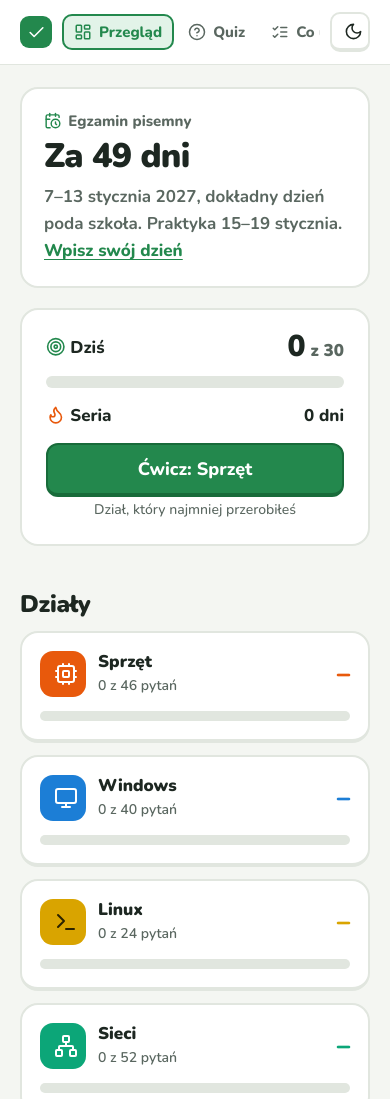
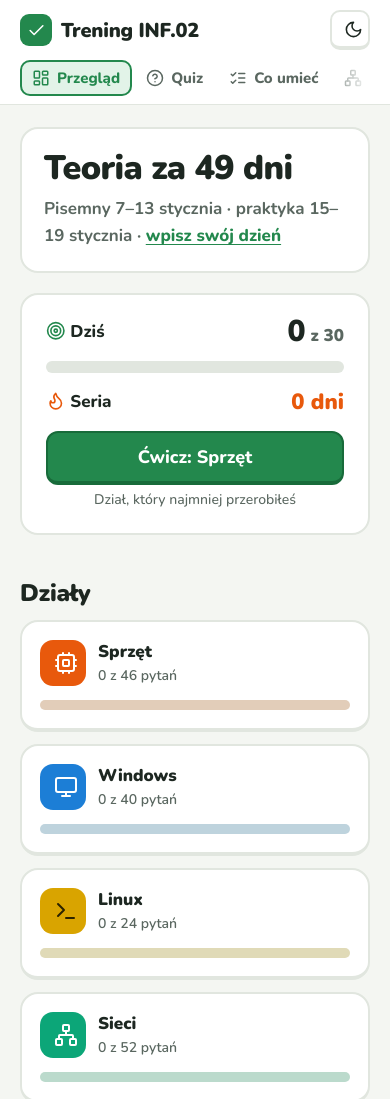
Before and after one commit to ofc0urse/trening-inf02, a plain HTML site: page Trening-INF02.html in a window 390 px wide. Shown: the top 1099 px of the page. Drawn offline with nearby package versions, Linux system fonts and the light colour scheme.

Commit message:
Przeglad: naglowek Teoria za N dni, pasek na pelna szerokosc, zakladki na telefonie, stany puste, seria
Co-Authored-By: Claude Opus 5.5 <noreply@anthropic.com>

```diff
--- a/Trening-INF02.html
+++ b/Trening-INF02.html
@@ -56,7 +56,8 @@ body { margin: 0; background: var(--bg); color: var(--ink); font: 500 17px/1.6 v
 section > p, section > ol, section > ul { max-width: 70ch; }
 
 /* górny pasek: marka, zakładki, motyw */
-.bar-top { position: sticky; top: 0; z-index: 5; display: flex; align-items: center; gap: 18px; margin: 0 calc(-1 * max(20px, env(safe-area-inset-left, 0px))) 30px; padding: 10px max(20px, env(safe-area-inset-left, 0px)); background: var(--paper); border-bottom: 1px solid var(--line); }
+.bar-top { position: sticky; top: 0; z-index: 5; margin-bottom: 30px; background: var(--paper); border-bottom: 1px solid var(--line); }
+.bar-in { max-width: 1200px; margin: 0 auto; display: flex; align-items: center; gap: 18px; padding: 10px max(20px, env(safe-area-inset-right, 0px)) 10px max(20px, env(safe-area-inset-left, 0px)); }
 .brand { display: inline-flex; align-items: center; gap: 9px; font: 900 20px var(--f-head); letter-spacing: -0.01em; white-space: nowrap; color: var(--ink); text-decoration: none; }
 .brand i { display: grid; place-items: center; width: 32px; height: 32px; border-radius: 9px; background: var(--accent); color: var(--accent-ink); }
 .brand i .ic { width: 19px; height: 19px; }
@@ -100,20 +101,21 @@ select { font: 700 16px var(--f-body); padding: 9px 12px; min-height: 46px; bord
 .when .lbl { font: 800 15px var(--f-head); color: var(--muted); display: inline-flex; gap: 7px; align-items: center; }
 .when .lbl .ic { color: var(--accent); }
 .when .dates { color: var(--muted); font-weight: 700; }
-.when .dates a { font-weight: 800; }
+.when .dates a { font-weight: 800; white-space: nowrap; }
 .today { padding: 22px 24px; display: grid; gap: 14px; align-content: start; }
 .today .row { display: flex; align-items: center; justify-content: space-between; gap: 12px; font-weight: 800; }
 .today .row .ic { color: var(--accent); }
 .today .row .fl { color: var(--c-sprzet); }
+#ov-streak { font: 900 22px var(--f-head); color: var(--c-sprzet); }
 .today .num { font: 900 30px/1 var(--f-head); }
 .today .num small { font-size: 17px; color: var(--muted); }
 .today button { width: 100%; font-size: 18px; min-height: 54px; }
-.today .hint2 { font-size: 14px; color: var(--muted); margin: 2px 0 0; text-align: center; }
+.today .hint2 { font-size: 14px; color: var(--muted); margin: 4px 0 0; text-align: center; }
 .track { height: 12px; background: var(--line); border-radius: 6px; overflow: hidden; }
 .track i { display: block; height: 100%; background: var(--accent); border-radius: 6px; }
 
-.cats { display: grid; grid-template-columns: repeat(auto-fill, minmax(240px, 1fr)); gap: 16px; }
-.catrow { --c: var(--accent); display: grid; grid-template-columns: 46px 1fr auto; grid-template-rows: auto auto auto; align-items: center; gap: 4px 12px; width: 100%; text-align: left; padding: 18px; min-height: 0; border-radius: 18px; font-weight: 600; }
+.cats { display: grid; grid-template-columns: repeat(auto-fill, minmax(300px, 1fr)); gap: 16px; }
+.catrow { --c: var(--accent); display: grid; grid-template-columns: 46px minmax(0, 1fr) auto; grid-template-rows: auto auto auto; align-items: center; gap: 4px 12px; width: 100%; text-align: left; padding: 18px; min-height: 0; border-radius: 18px; font-weight: 600; }
 .catrow { border-bottom-width: 4px; }
 .catrow:hover:not(:disabled) { background: var(--paper); border-color: var(--c); }
 .catrow .ci { grid-row: 1 / span 2; display: grid; place-items: center; width: 46px; height: 46px; border-radius: 13px; background: var(--c); color: #fff; }
@@ -121,7 +123,7 @@ select { font: 700 16px var(--f-body); padding: 9px 12px; min-height: 46px; bord
 .catrow .cn { grid-column: 2; grid-row: 1; align-self: end; font: 900 17px/1.2 var(--f-head); }
 .catrow .pct { grid-column: 3; grid-row: 1 / span 2; font: 900 26px var(--f-head); color: var(--c); }
 .catrow .seen { grid-column: 2; grid-row: 2; align-self: start; font-size: 14px; color: var(--muted); }
-.catrow .bar { grid-column: 1 / -1; height: 10px; margin-top: 10px; background: var(--line); border-radius: 5px; overflow: hidden; }
+.catrow .bar { grid-column: 1 / -1; height: 10px; margin-top: 10px; background: color-mix(in srgb, var(--c) 18%, var(--line)); border-radius: 5px; overflow: hidden; }
 .catrow .bar i { display: block; height: 100%; border-radius: 5px; background: var(--c); }
 .catrow .tag { grid-column: 1 / -1; justify-self: start; margin-top: 4px; font: 800 12px var(--f-head); letter-spacing: .04em; text-transform: uppercase; padding: 2px 8px; border-radius: 6px; }
 .catrow.low .tag { background: var(--bad-soft); color: var(--bad); }
@@ -131,7 +133,7 @@ select { font: 700 16px var(--f-body); padding: 9px 12px; min-height: 46px; bord
 .c-serwer { --c: var(--c-serwer); } .c-bezp { --c: var(--c-bezp); } .c-podstawy { --c: var(--c-podstawy); }
 .c-linux .ci { color: #2b2300; }
 
-.more { display: grid; grid-template-columns: 1fr 1fr; gap: 20px; margin-top: 20px; }
+.more { display: grid; grid-template-columns: 1fr 1fr; gap: 20px; margin-top: 20px; align-items: start; }
 .prog { padding: 8px 22px; }
 .prog a { display: grid; grid-template-columns: 40px 1fr auto; grid-template-rows: auto auto; align-items: center; gap: 2px 14px; padding: 14px 0; border-bottom: 2px solid var(--line); color: var(--ink); text-decoration: none; }
 .prog a:last-child { border-bottom: 0; }
@@ -163,8 +165,11 @@ select { font: 700 16px var(--f-body); padding: 9px 12px; min-height: 46px; bord
   .when { padding: 22px; }
 }
 @media (max-width: 640px) {
-  .brand span { display: none; }
-  .bar-top { gap: 10px; margin-bottom: 22px; }
+  .bar-in { flex-wrap: wrap; gap: 6px 10px; padding-bottom: 4px; }
+  .bar-top { margin-bottom: 22px; }
+  .brand { flex: 1; }
+  nav { order: 3; flex-basis: 100%; scroll-snap-type: x proximity; mask-image: linear-gradient(90deg, #000 85%, transparent); }
+  nav a { scroll-snap-align: start; }
   .cats { grid-template-columns: 1fr; gap: 12px; }
 }
 .grid40 button { border-width: 2px; border-radius: 8px; }
@@ -366,8 +371,7 @@ section.in, .qcard.in .qtext, .qcard.in .ans, .expl, .score { animation: fade .2
 <symbol id="i-zap" viewBox="0 0 24 24"><path d="M4 14a1 1 0 0 1-.78-1.63l9.9-10.2a.5.5 0 0 1 .86.46l-1.92 6.02A1 1 0 0 0 13 10h7a1 1 0 0 1 .78 1.63l-9.9 10.2a.5.5 0 0 1-.86-.46l1.92-6.02A1 1 0 0 0 11 14z" /></symbol>
 </svg>
 
-<div class="wrap">
-  <div class="bar-top">
+<div class="bar-top"><div class="bar-in">
     <a class="brand" href="#przeglad"><i><svg class="ic" aria-hidden="true"><use href="#i-check"/></svg></i><span>Trening INF.02</span></a>
     <nav aria-label="Sekcje">
       <span class="pill" aria-hidden="true"></span>
@@ -382,13 +386,13 @@ section.in, .qcard.in .qtext, .qcard.in .ans, .expl, .score { animation: fade .2
       <a href="#lab" data-tab="lab"><svg class="ic" aria-hidden="true"><use href="#i-flask-conical"/></svg>Lab</a>
     </nav>
     <button class="theme" id="theme" aria-label="Przełącz jasny i ciemny wygląd"><svg class="ic" aria-hidden="true"><use href="#i-moon"/></svg></button>
-  </div>
-
+</div></div>
+
+<div class="wrap">
   <!-- PRZEGLĄD -->
   <section id="tab-przeglad">
     <div class="hero">
       <div class="card when">
-        <span class="lbl"><svg class="ic" aria-hidden="true"><use href="#i-calendar-clock"/></svg>Egzamin pisemny</span>
         <h1 id="ov-days">Ładuję</h1>
         <span class="dates" id="ov-dates"></span>
       </div>
@@ -408,7 +412,7 @@ section.in, .qcard.in .qtext, .qcard.in .ans, .expl, .score { animation: fade .2
       <div class="card histc">
         <h3>Egzaminy próbne</h3>
         <div id="hist-box" hidden><div class="hist" id="hist"></div><p class="legend">Kreski: 20 to próg, 30 to Twój cel.</p></div>
-        <p class="muted" id="hist-empty">Jeszcze żadnego. Zrób pierwszy w zakładce Quiz.</p>
+        <div id="hist-empty"><p class="muted">Jeszcze żadnego. 40 pytań, 60 minut.</p><button class="primary" id="btn-first-exam">Zrób pierwszy</button></div>
       </div>
     </div>
     <p class="sync" id="sync"></p>
@@ -1193,7 +1197,7 @@ function renderStats() {
     d.className = `card catrow c-${c}${cls}`;
     d.setAttribute("aria-label", `${CATS[c]}: ${s.pct === null ? "jeszcze nie ćwiczony" : s.pct + "% poprawnych"}. Ćwicz 20 pytań.`);
     d.innerHTML = `<span class="ci">${ico(CAT_ICON[c] || "binary")}</span><span class="cn">${CATS[c]}</span>
-      <span class="pct">${s.pct === null ? "–" : s.pct + "%"}</span>
+      <span class="pct">${s.pct === null ? "" : s.pct + "%"}</span>
       <span class="seen">${s.seen} z ${s.total} pytań</span>
       <span class="bar" aria-hidden="true"><i style="width:${s.pct || 0}%"></i></span>${tag ? `<span class="tag">${tag}</span>` : ""}`;
     d.addEventListener("click", () => practise(c));
@@ -1212,10 +1216,10 @@ function renderStats() {
   document.getElementById("bad-desc").textContent = n ? `Do poprawy: ${n} ${n === 1 ? "pytanie" : n < 5 ? "pytania" : "pytań"}` : "Pojawią się tu pytania, w których się pomylisz";
 
   const left = daysLeft(), dzis = stats.d[today()] || 0, st = streak();
-  document.getElementById("ov-days").textContent = left > 0 ? `Za ${left} ${dni(left)}` : left === 0 ? "Dziś" : "Już był";
+  document.getElementById("ov-days").textContent = left > 0 ? `Teoria za ${left} ${dni(left)}` : left === 0 ? "Teoria dziś" : "Teoria już była";
   document.getElementById("ov-dates").innerHTML = stats.exam
-    ? `${plDate(stats.exam)}. Praktyka 15–19 stycznia. <a href="#plan">Zmień datę</a>`
-    : `7–13 stycznia 2027, dokładny dzień poda szkoła. Praktyka 15–19 stycznia. <a href="#plan">Wpisz swój dzień</a>`;
+    ? `Twój dzień: ${plDate(stats.exam)} · praktyka 15–19 stycznia · <a href="#plan">zmień</a>`
+    : `Pisemny 7–13 stycznia · praktyka 15–19 stycznia · <a href="#plan">wpisz swój dzień</a>`;
   document.getElementById("ov-today").innerHTML = `${Math.min(dzis, 999)}<small> z ${GOAL}</small>`;
   document.getElementById("ov-today-bar").style.width = Math.min(100, 100 * dzis / GOAL) + "%";
   document.getElementById("ov-streak").textContent = `${st} ${dni(st)}`;
@@ -1402,6 +1406,7 @@ function renderResult() {
 document.getElementById("btn-rand").addEventListener("click", () => startRun("losowe"));
 document.getElementById("btn-exam").addEventListener("click", () => startRun("egzamin"));
 document.getElementById("btn-bad").addEventListener("click", () => startRun("bledy"));
+document.getElementById("btn-first-exam").addEventListener("click", () => { location.hash = "#quiz"; startRun("egzamin"); });
 
 // ---------- listy do odhaczania ----------
 function renderTasks(elId, countId, list, render, extra) {
@@ -1722,6 +1727,7 @@ function renderAll() {
 })();
 
 showTab();
+{ const first = document.querySelector("section:not([hidden])"); first.classList.add("in"); setTimeout(() => first.classList.remove("in"), 900); }
 newSub();
 newLic();
 initStore();
```
Also changed, not shown: 1 other file.
